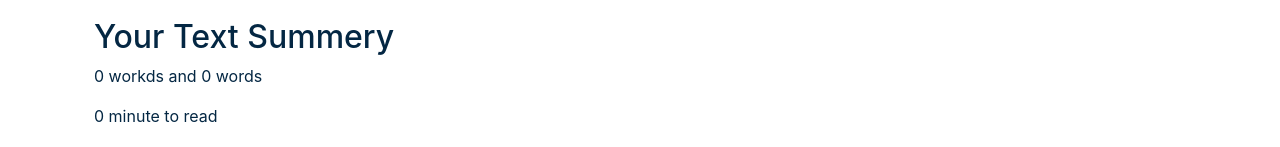
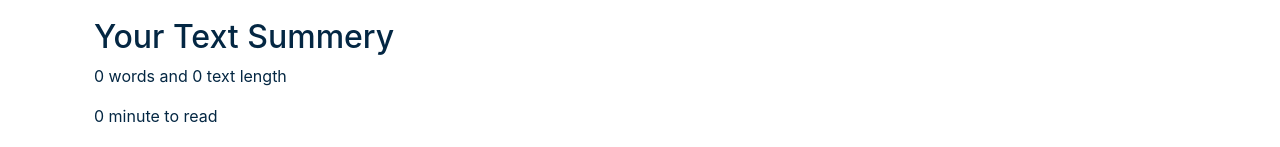
Before and after one commit to Ravidharigond1997/TextUtils, a React (Create React App) app: page / in a window 1280 px wide. Shown: the part 444-591 px from the top of the page. Built offline with nearby package versions, Linux system fonts and the light colour scheme.

Commit message:
required changes is done

```diff
--- a/src/components/TextForm.js
+++ b/src/components/TextForm.js
@@ -53,7 +53,7 @@ export default function TextForm(props) {
     </div>
     <div className="container my-3" style={{color:props.mode === 'dark'?'white':'#042743'}}>
         <h2>Your Text Summery</h2>
-        <p>{text.split(" ").filter((element)=>{ return element.length!==0 }).length} workds and {text.length} words</p>
+        <p>{text.split(" ").filter((element)=>{ return element.length!==0 }).length} words and {text.length} text length</p>
         <p>{0.008 * text.split(" ").filter((element)=>{ return element.length!==0 }).length} minute to read</p>
         <h2>Preview</h2>
         <p>{text.length>0?text:"Enter something in the textbox to preview here"}</p>
```
